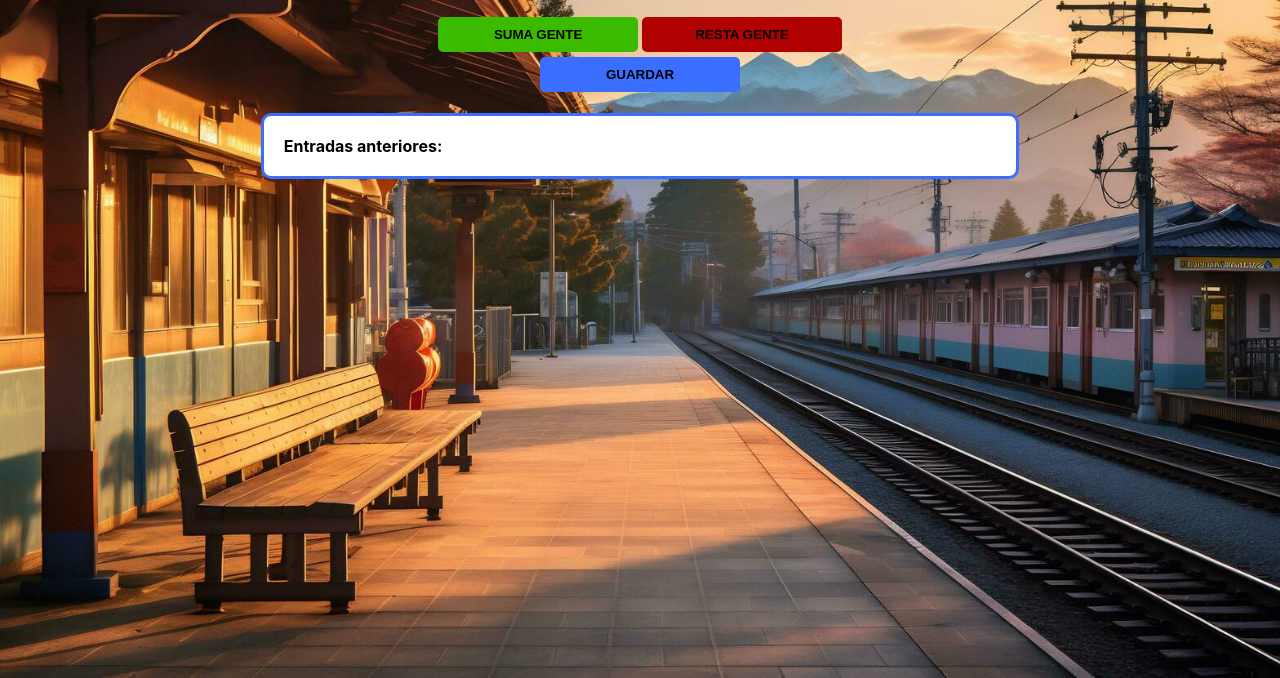
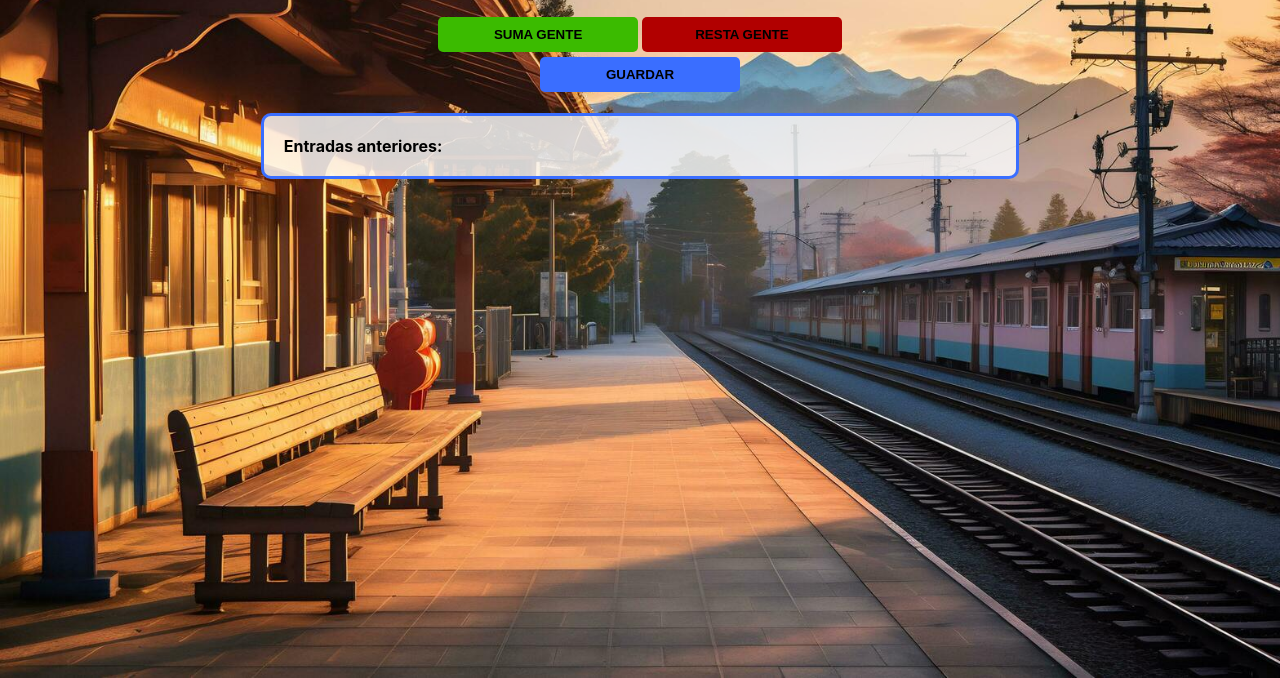
Before and after one commit to Luis-Alonso-GMIC/App-EstacionDeTren-LuisAlonso, a plain HTML site: page index.html in a window 1280 px wide. Shown: the part 122-800 px from the top of the page. Drawn offline with Linux system fonts and the light colour scheme.

Commit message:
Update index.css

```diff
--- a/index.css
+++ b/index.css
@@ -41,7 +41,7 @@ body {
     p{
 
         color: rgb(0, 0, 0);
-        background-color: rgb(255, 255, 255);
+        background-color: rgba(255, 255, 255, 0.808);
         margin-left: 20%;
         margin-right: 20%;
         text-align: left;
```
